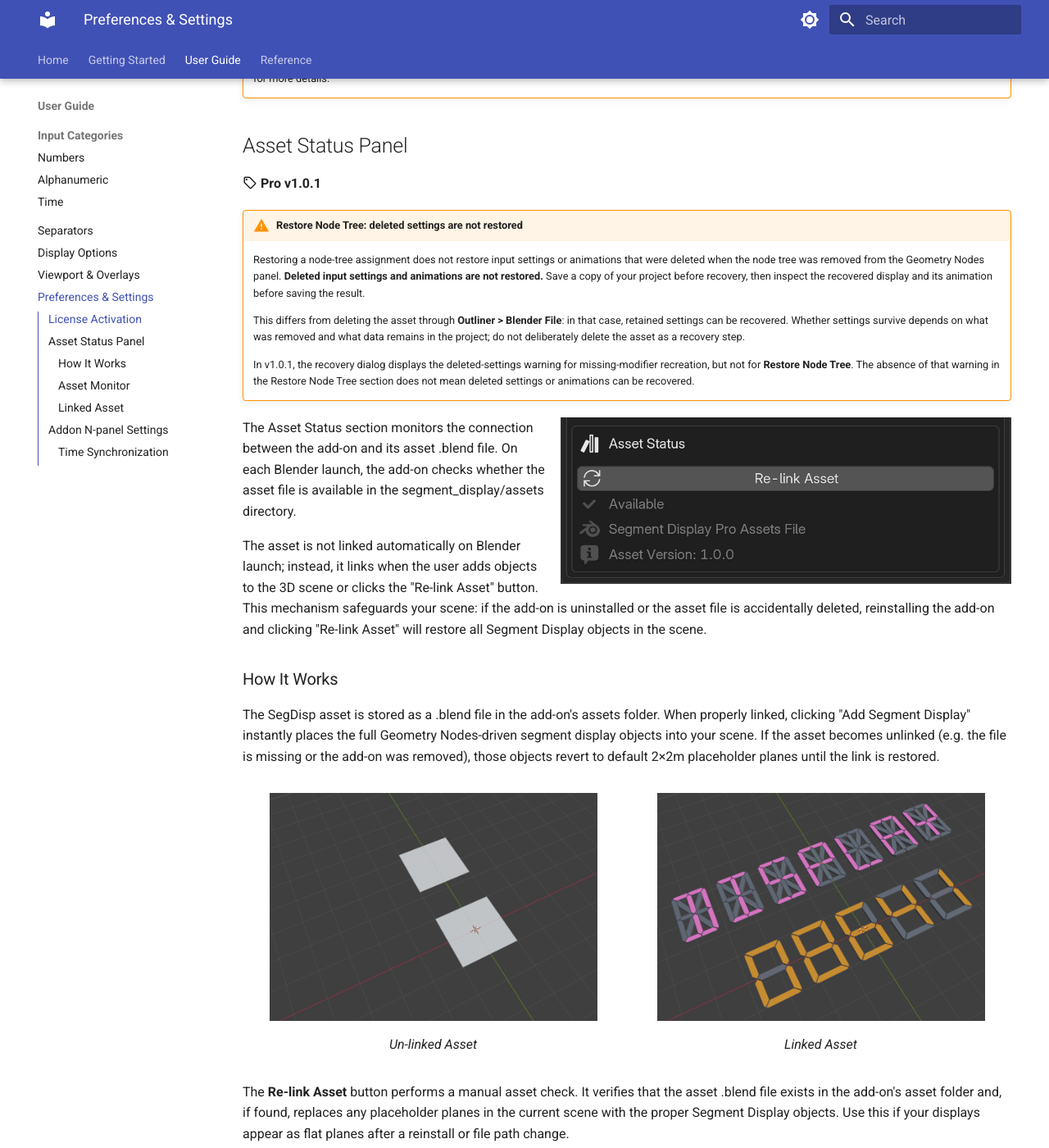
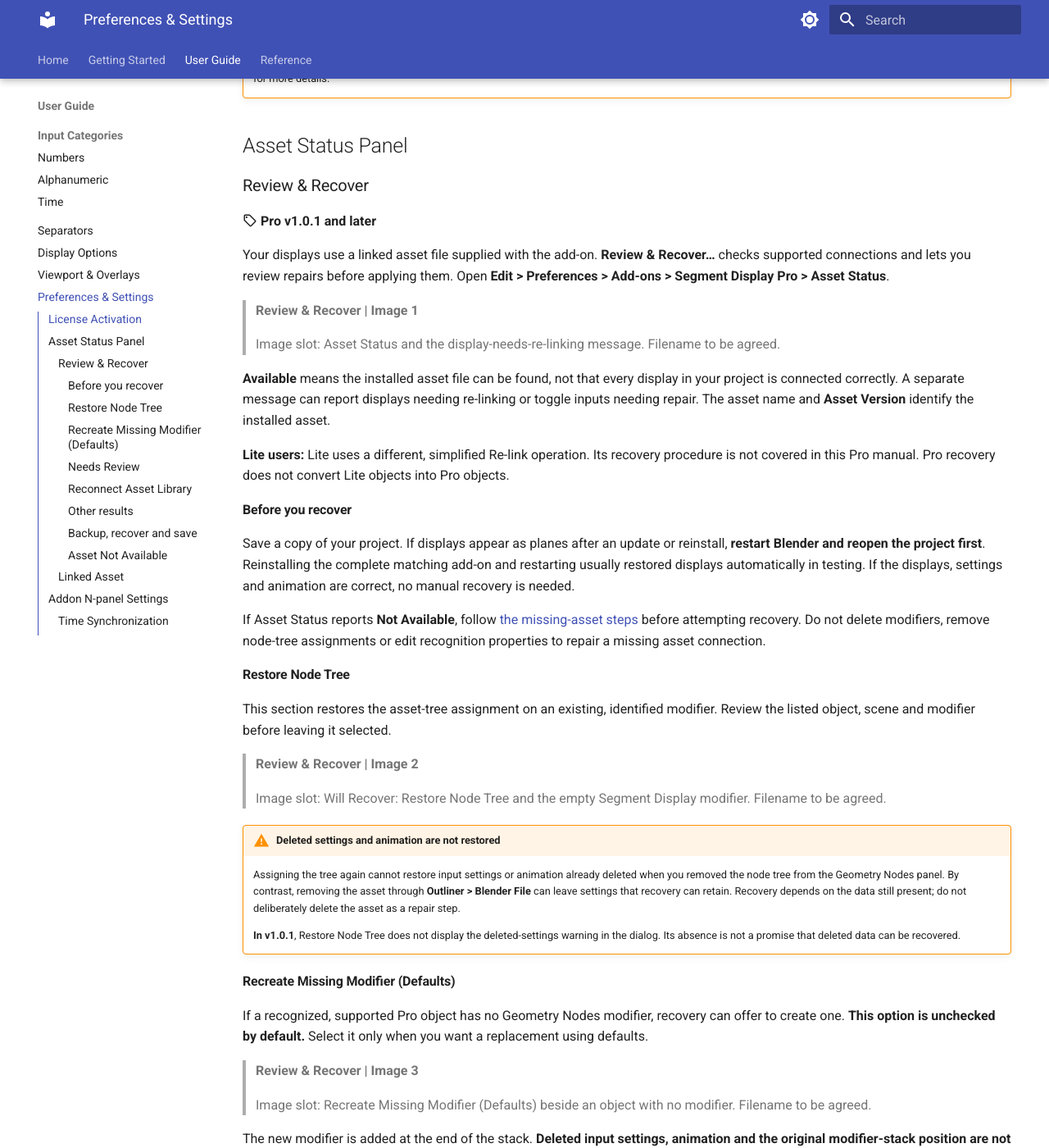
Before and after one commit to ahmetmaya-orion/segment-display-pro-docs, an MkDocs documentation site: the page built from docs/prefs_and_settings.md, in a window 1280 px wide and 1400 px high, scrolled down 974 px. Shown: the whole window at 82% size. Built offline with MkDocs 1.6.1 and Material for MkDocs 9.7.7, drawn with Linux system fonts in a browser that asks for light colours; the version menu is left out; some of the changed text lies outside the part shown.

Commit message:
docs: write Pro recovery walkthrough with six numbered image slots

```diff
--- a/docs/prefs_and_settings.md
+++ b/docs/prefs_and_settings.md
@@ -23,56 +23,106 @@
 
 ## Asset Status Panel
 
-:material-tag-outline: **Pro v1.0.1**
+### Review & Recover
 
-!!! warning "Restore Node Tree: deleted settings are not restored"
-     Restoring a node-tree assignment does not restore input settings or animations that were deleted when the node tree was removed from the Geometry Nodes panel. **Deleted input settings and animations are not restored.** Save a copy of your project before recovery, then inspect the recovered display and its animation before saving the result.
+:material-tag-outline: **Pro v1.0.1 and later**
 
-     This differs from deleting the asset through **Outliner > Blender File**: in that case, retained settings can be recovered. Whether settings survive depends on what was removed and what data remains in the project; do not deliberately delete the asset as a recovery step.
+Your displays use a linked asset file supplied with the add-on. **Review & Recover…** checks supported connections and lets you review repairs before applying them. Open **Edit > Preferences > Add-ons > Segment Display Pro > Asset Status**.
 
-     In v1.0.1, the recovery dialog displays the deleted-settings warning for missing-modifier recreation, but not for **Restore Node Tree**. The absence of that warning in the Restore Node Tree section does not mean deleted settings or animations can be recovered.
+> **Review & Recover | Image 1**
+>
+> Image slot: Asset Status and the display-needs-re-linking message. Filename to be agreed.
 
-![Asset Status](assets/images/preferences/v1.0.0/prefs_asset_stats.jpg){ align=right width="550" }
+**Available** means the installed asset file can be found, not that every display in your project is connected correctly. A separate message can report displays needing re-linking or toggle inputs needing repair. The asset name and **Asset Version** identify the installed asset.
 
-The Asset Status section monitors the connection between the add-on and its asset .blend file. On each Blender launch, the add-on checks whether the asset file is available in the segment_display/assets directory.
+**Lite users:** Lite uses a different, simplified Re-link operation. Its recovery procedure is not covered in this Pro manual. Pro recovery does not convert Lite objects into Pro objects.
 
-The asset is not linked automatically on Blender launch; instead, it links when the user adds objects to the 3D scene or clicks the "Re-link Asset" button. This mechanism safeguards your scene: if the add-on is uninstalled or the asset file is accidentally deleted, reinstalling the add-on and clicking "Re-link Asset" will restore all Segment Display objects in the scene.
+#### Before you recover
 
-### How It Works
+Save a copy of your project. If displays appear as planes after an update or reinstall, **restart Blender and reopen the project first**. Reinstalling the complete matching add-on and restarting usually restored displays automatically in testing. If the displays, settings and animation are correct, no manual recovery is needed.
 
-The SegDisp asset is stored as a .blend file in the add-on's assets folder. When properly linked, clicking "Add Segment Display" instantly places the full Geometry Nodes-driven segment display objects into your scene. If the asset becomes unlinked (e.g. the file is missing or the add-on was removed), those objects revert to default 2×2m placeholder planes until the link is restored.
+If Asset Status reports **Not Available**, follow [the missing-asset steps](#asset-not-available) before attempting recovery. Do not delete modifiers, remove node-tree assignments or edit recognition properties to repair a missing asset connection.
 
-<div class="grid" markdown>
+#### Restore Node Tree
 
-<figure markdown>
-  ![Un-linked Asset](assets/images/object_settings/v1.0.0/asset_unlink.png){ width="400" }
-  <figcaption>Un-linked Asset</figcaption>
-</figure>
+This section restores the asset-tree assignment on an existing, identified modifier. Review the listed object, scene and modifier before leaving it selected.
 
-<figure markdown>
-  ![Linked Asset](assets/images/object_settings/v1.0.0/asset_link.png){ width="400" }
-  <figcaption>Linked Asset</figcaption>
-</figure>
+> **Review & Recover | Image 2**
+>
+> Image slot: Will Recover: Restore Node Tree and the empty Segment Display modifier. Filename to be agreed.
 
-</div>
+!!! warning "Deleted settings and animation are not restored"
+    Assigning the tree again cannot restore input settings or animation already deleted when you removed the node tree from the Geometry Nodes panel. By contrast, removing the asset through **Outliner > Blender File** can leave settings that recovery can retain. Recovery depends on the data still present; do not deliberately delete the asset as a repair step.
 
-The **Re-link Asset** button performs a manual asset check. It verifies that the asset .blend file exists in the add-on's asset folder and, if found, replaces any placeholder planes in the current scene with the proper Segment Display objects. Use this if your displays appear as flat planes after a reinstall or file path change.
+    **In v1.0.1**, Restore Node Tree does not display the deleted-settings warning in the dialog. Its absence is not a promise that deleted data can be recovered.
 
-### Asset Monitor
+#### Recreate Missing Modifier (Defaults)
 
-Below the Re-link button, grayed-out text displays the current asset status:
+If a recognized, supported Pro object has no Geometry Nodes modifier, recovery can offer to create one. **This option is unchecked by default.** Select it only when you want a replacement using defaults.
 
-- **Link status:** Shows "Linked" (with a checkmark) when the asset file is properly installed and in place, or flags an issue if it is missing.
-- **Asset file:** Displays the name and version of the linked blend file and the Geometry Nodes tree version.
+> **Review & Recover | Image 3**
+>
+> Image slot: Recreate Missing Modifier (Defaults) beside an object with no modifier. Filename to be agreed.
+
+The new modifier is added at the end of the stack. **Deleted input settings, animation and the original modifier-stack position are not restored.** Not every object with a missing modifier qualifies for recreation.
+
+#### Needs Review
+
+These entries are unchecked by default because recovery cannot confidently choose the target. Select only a display you recognize, then choose its correct empty Geometry Nodes modifier from the dropdown.
+
+> **Review & Recover | Image 4**
+>
+> Image slot: Needs Review with the GeometryNodes / GeometryNodes.001 dropdown. Filename to be agreed.
+
+The object's `segdisp_*` properties can identify it as a Pro display without identifying which empty modifier belongs to it. Recovery also checks the remembered modifier name in `segdisp_modifier`. If that name no longer matches, or the target is ambiguous, a generic name such as **GeometryNodes** or **GeometryNodes.001** is not enough to choose safely. A generic name does not always require review: an exact remembered match can still identify the correct modifier.
+
+**Do not rename or delete the SegDisp modifier or change its recognition properties manually.** If you cannot identify the correct modifier, leave the entry unchecked. A name-based candidate is not proof that an object belongs to SegDisp.
+
+#### Reconnect Asset Library
+
+Use this section when a supported project library link is broken or points to an asset outside the current installation. Check the stored path, installed target and affected displays, then review **Reconnect this library**.
+
+> **Review & Recover | Image 5**
+>
+> Image slot: Reconnect Asset Library, stored path and Outliner library reference. Filename to be agreed.
+
+**Reconnecting a library affects every display using it, in every scene.** When the original modifiers and stored settings/animation remain intact, reconnecting restores the displays using that retained data.
+
+Blender may temporarily stop responding while relocating and reloading linked asset data, particularly for paths outside the current installation. Allow it to finish; a temporary not-responding message does not necessarily mean Blender has crashed. Duration varies.
+
+#### Other results
+
+- **Will Fix: Toggle Inputs:** Repairs supported Boolean inputs stored as numbers while preserving their on/off values.
+- **Not Changed:** Reports unsupported or excluded items, such as other-edition objects, local asset-tree copies, unknown asset sources, non-editable or source-linked objects, and missing modifiers that do not qualify for recreation. Recovery does not directly edit source-linked modifiers; repair and save the owning project instead.
+
+Only sections relevant to your project appear. Recovery can be unavailable if the license is inactive, the installed asset is missing or there is nothing supported to recover.
+
+#### Backup, recover and save
+
+1. Review the selected actions. Leave uncertain entries unchecked.
+2. Keep **Save a backup copy to your current project location first** enabled when possible. A backup requires a project already saved to disk; an unsaved project shows **File not saved yet, no backup copy possible**. Save it first if you want a backup.
+3. Click **Recover**. If a requested backup fails, recovery cancels without making changes.
+4. Read the result, including skipped/failed repairs or settings that could not be restored. Inspect the displays, settings and animation.
+5. **Save your project** to retain successful repairs. Creating a backup does not save the repaired project automatically.
+
+#### Asset Not Available
+
+> **Review & Recover | Image 6**
+>
+> Image slot: Not Available, Asset file info not loaded and Asset Version: Unknown. Filename to be agreed.
+
+If your displays appear as planes and you see these messages, **do not panic or try to fix the Modifiers panel**. The installed asset may be missing, damaged or outside the expected add-on `assets` location. This does not by itself mean your stored display settings are lost.
+
+1. Preserve a project copy and leave existing modifiers, node-tree assignments and recognition properties untouched.
+2. Reinstall the complete matching Pro ZIP with the shipped asset included, then restart Blender and reopen the project.
+3. Check the displays first. Reinstalling and restarting is often sufficient; if they are restored correctly, no recovery operation is needed.
+4. If supported connection problems remain, use **Review & Recover…** once the installed asset is available. Inspect the result and save.
+
+The recovery button can remain disabled until the installed asset is available. Reconnection preserves data still present; it cannot restore deleted settings or animation. See [Troubleshooting](troubleshooting.md#the-asset-file) for related issues.
 
 ### Linked Asset
 
-![Activation Panel in Blender Preferences](assets/images/preferences/v1.0.0/outliner_blender_file.jpg){ align=right width="500" }
-
-You can also verify the linked asset file from Blender's Outliner area using the Blender File display mode. Filtering by the Node Tree data type makes it easier to identify.
-
-!!! warning "Do not manually remove the asset file from the Outliner"
-     Removing the asset can break your displays. Retained settings may be recoverable, but recovery is not a substitute for a project backup. Removing the node tree from the Geometry Nodes panel is a different case: deleted input settings and animations are not restored by Restore Node Tree. See the Pro v1.0.1 warning above.
+You can inspect the linked library in **Outliner > Blender File**. Do not remove it as a cleanup or recovery shortcut. Do not open, modify, re-save, rename or move the shipped asset file; reinstall the original ZIP if it was altered.
 
 ## Addon N-panel Settings
 ### Time Synchronization
```
